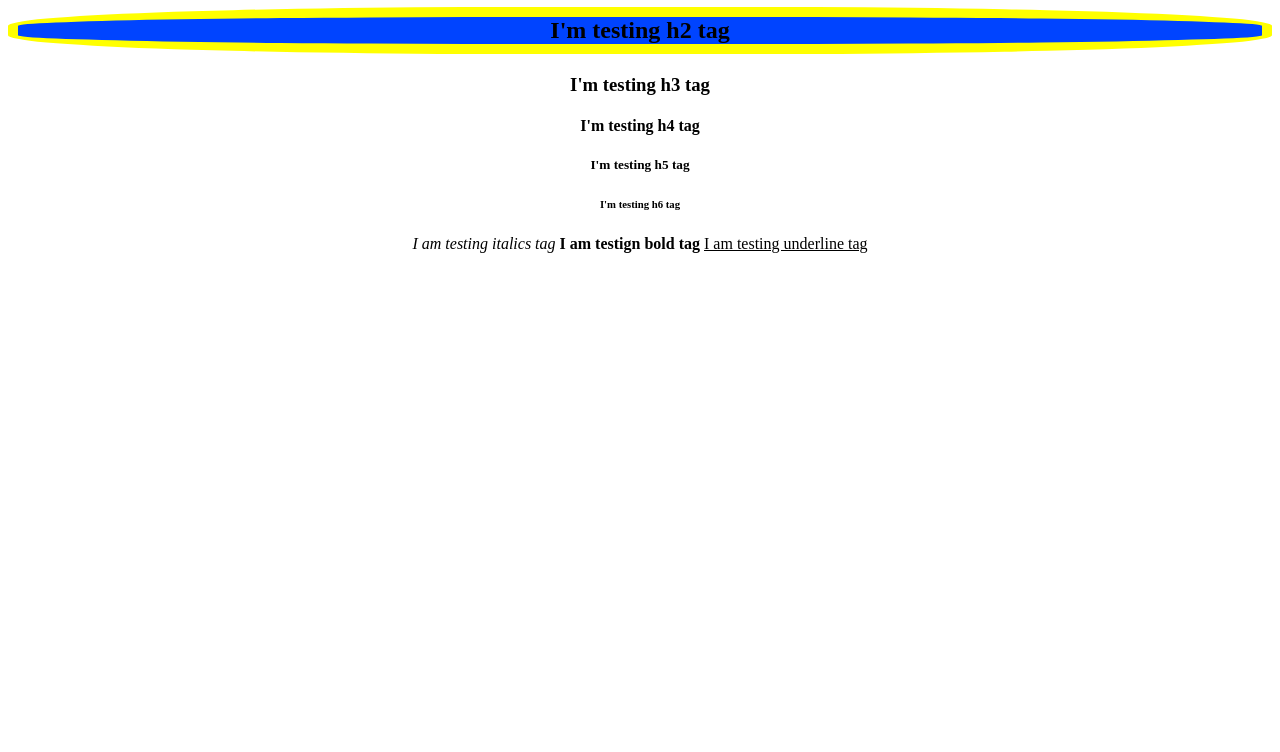
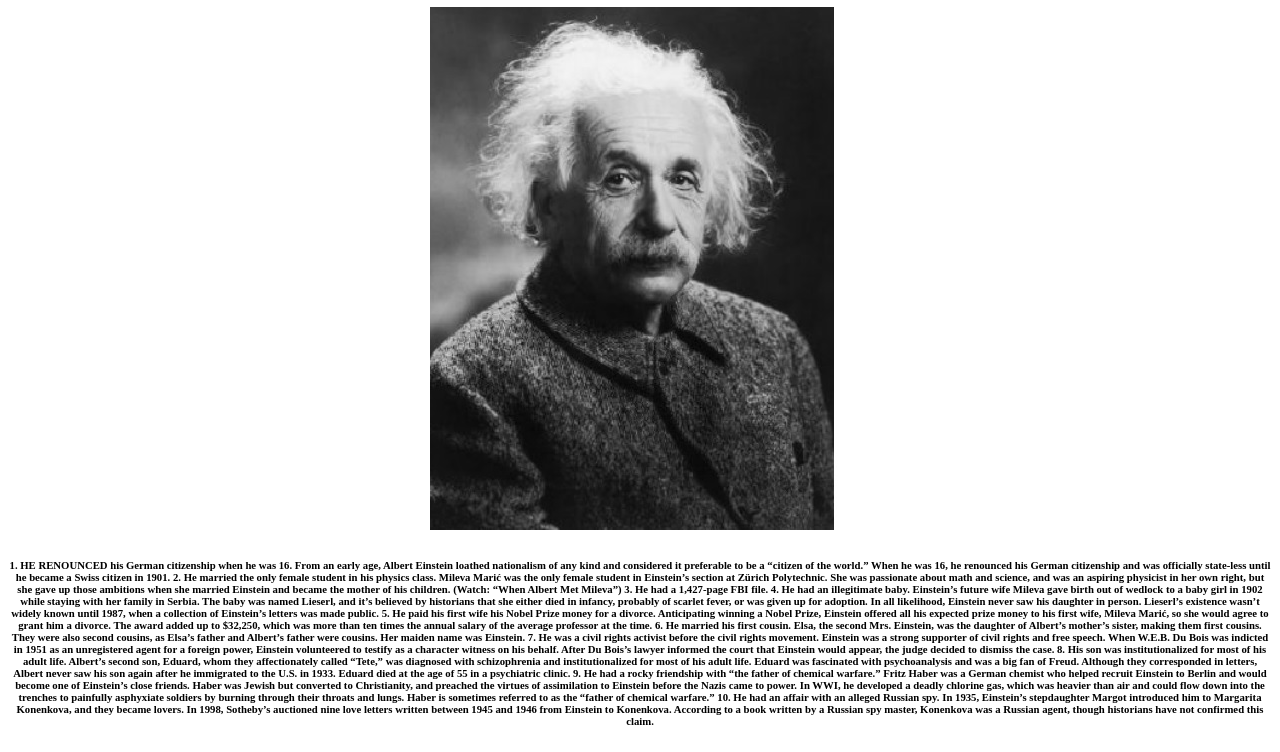
Before and after one commit to ebdevStudent/Myfirstwebiste, a plain HTML site: page index.html in a window 1280 px wide. Shown: the part 73-825 px from the top of the page. Before the commit the page ends 800 px from the top, so only its background shows below. Drawn offline with Linux system fonts and the light colour scheme.

Commit message:
Add files via upload

```diff
--- a/index.html
+++ b/index.html
@@ -5,14 +5,32 @@
     <script src = "main.js"></script>
     <link rel="stylesheet" href="style.css">
 </head>
-<body><h1 id="heading1" onclick = "changecolor()">I'm testing h1 tag</h1>
-<h2 id="heading2" onclick = "changecolor2()">I'm testing h2 tag</h2>
-<h3 id="heading3" onmouseover = "changesize()">I'm testing h3 tag</h3>
-<h4 id="heading4" ondblclick = "changebc()">I'm testing h4 tag</h4>
-<h5>I'm testing h5 tag</h5>
-<h6>I'm testing h6 tag</h6>
-<i>I am testing italics tag</i>
-<b>I am testign bold tag</b>
-<u> I am testing underline tag</u>
+<body>
+<h1 id="heading1" onclick = "changecolor()">Albert Einstein</h1>
+<img src="Albertein.jpg" title="Albert Einstein" id="Albertpic">
+<h6>
+    1. HE RENOUNCED his German citizenship when he was 16.
+    From an early age, Albert Einstein loathed nationalism of any kind and considered it preferable to be a “citizen of the world.” When he was 16, he renounced his German citizenship and was officially state-less until he became a Swiss citizen in 1901.
+
+    2. He married the only female student in his physics class.
+    Mileva Marić was the only female student in Einstein’s section at Zürich Polytechnic. She was passionate about math and science, and was an aspiring physicist in her own right, but she gave up those ambitions when she married Einstein and became the mother of his children. (Watch: “When Albert Met Mileva”)
+
+    3. He had a 1,427-page FBI file.
+
+    4. He had an illegitimate baby. Einstein’s future wife Mileva gave birth out of wedlock to a baby girl in 1902 while staying with her family in Serbia. The baby was named Lieserl, and it’s believed by historians that she either died in infancy, probably of scarlet fever, or was given up for adoption. In all likelihood, Einstein never saw his daughter in person. Lieserl’s existence wasn’t widely known until 1987, when a collection of Einstein’s letters was made public.
+
+    5. He paid his first wife his Nobel Prize money for a divorce.
+    Anticipating winning a Nobel Prize, Einstein offered all his expected prize money to his first wife, Mileva Marić, so she would agree to grant him a divorce. The award added up to $32,250, which was more than ten times the annual salary of the average professor at the time.
+
+    6. He married his first cousin. Elsa, the second Mrs. Einstein, was the daughter of Albert’s mother’s sister, making them first cousins. They were also second cousins, as Elsa’s father and Albert’s father were cousins. Her maiden name was Einstein.
+
+    7. He was a civil rights activist before the civil rights movement. Einstein was a strong supporter of civil rights and free speech. When W.E.B. Du Bois was indicted in 1951 as an unregistered agent for a foreign power, Einstein volunteered to testify as a character witness on his behalf. After Du Bois’s lawyer informed the court that Einstein would appear, the judge decided to dismiss the case.
+
+    8. His son was institutionalized for most of his adult life. Albert’s second son, Eduard, whom they affectionately called “Tete,” was diagnosed with schizophrenia and institutionalized for most of his adult life. Eduard was fascinated with psychoanalysis and was a big fan of Freud. Although they corresponded in letters, Albert never saw his son again after he immigrated to the U.S. in 1933. Eduard died at the age of 55 in a psychiatric clinic.
+
+    9. He had a rocky friendship with “the father of chemical warfare.” Fritz Haber was a German chemist who helped recruit Einstein to Berlin and would become one of Einstein’s close friends. Haber was Jewish but converted to Christianity, and preached the virtues of assimilation to Einstein before the Nazis came to power. In WWI, he developed a deadly chlorine gas, which was heavier than air and could flow down into the trenches to painfully asphyxiate soldiers by burning through their throats and lungs. Haber is sometimes referred to as the “father of chemical warfare.”
+
+    10. He had an affair with an alleged Russian spy. In 1935, Einstein’s stepdaughter Margot introduced him to Margarita Konenkova, and they became lovers. In 1998, Sotheby’s auctioned nine love letters written between 1945 and 1946 from Einstein to Konenkova. According to a book written by a Russian spy master, Konenkova was a Russian agent, though historians have not confirmed this claim.
+</h6>
 </body>
 </html>
```
Also changed, not shown: Albertein.jpg (added).
